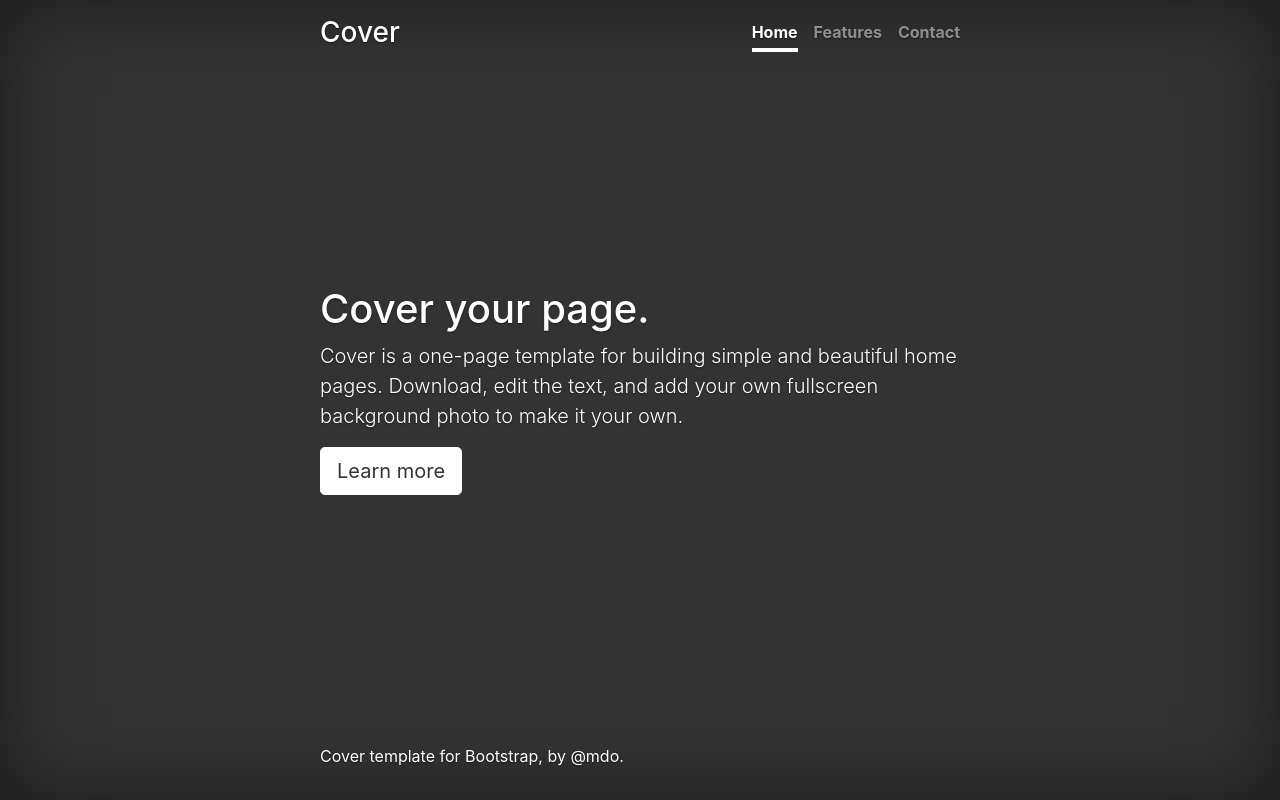
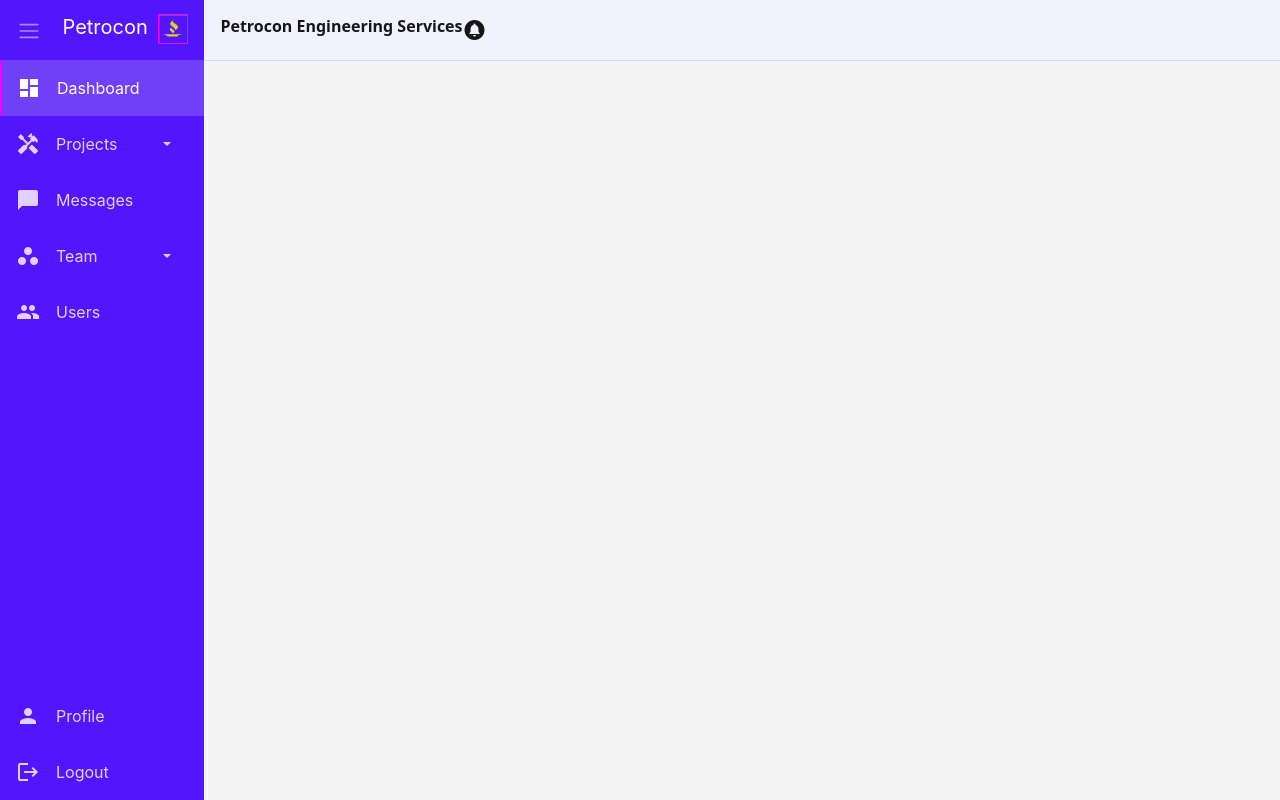
Before and after one commit to elkatakiku/PetroconEngineeringSevices, a PHP site: page /app/index.html in a window 1280 px wide. Run offline with PHP 8.4, Linux system fonts and the light colour scheme; some libraries are stand-ins or nearby versions.

Commit message:
Finish sidebar navigation

```diff
--- a/app/index.html
+++ b/app/index.html
@@ -9,45 +9,138 @@
     <!-- Bootstrap CSS -->
     <link rel="stylesheet" href="https://cdn.jsdelivr.net/npm/bootstrap@4.6.2/dist/css/bootstrap.min.css" integrity="sha384-xOolHFLEh07PJGoPkLv1IbcEPTNtaed2xpHsD9ESMhqIYd0nLMwNLD69Npy4HI+N" crossorigin="anonymous">
 
+    <!-- Google Icons -->
+    <link href="https://fonts.googleapis.com/icon?family=Material+Icons" rel="stylesheet">
+
     <!-- External CSS -->
+    <link rel="stylesheet" href="../styles/styles.css">
     <link rel="stylesheet" href="../styles/styles-admin.css">
   </head>
   <body>
+    <div class="wrapper">
+      <nav class="sidebar navbar-dark" id="navbar-app-petrocon">
+        <div>
+          <header>
+            <button id="sidebarButton" type="button" class="btn">
+              <span class="navbar-toggler-icon"></span>
+            </button>
 
+            <a href="" class="navbar-brand brand sidebar-collapsible">
+              <span class="d-inline-block">Petrocon</span>
+              <svg class="brand-icon" version="1.0" xmlns="http://www.w3.org/2000/svg" width="36.000000pt" height="36.000000pt" viewBox="0 0 36.000000 36.000000" preserveAspectRatio="xMidYMid meet">
+                <metadata> Created by potrace 1.16, written by Peter Selinger 2001-2019 </metadata>
+                <g transform="translate(0.000000,36.000000) scale(0.007965,-0.007982)" fill="#5215FC" stroke="none">
+                  <path d="M20 2245 l0 -2245 2250 0 2250 0 0 2245 0 2245 -2250 0 -2250 0 0
+                  -2245z m2200 1312 c0 -28 4 -67 9 -84 24 -85 169 -220 401 -374 110 -73 146
+                  -101 217 -170 206 -199 263 -371 166 -499 -11 -14 -31 -45 -46 -70 -39 -67
+                  -295 -320 -323 -320 -10 0 -14 12 -14 39 0 47 -32 150 -62 200 -29 49 -123
+                  149 -174 186 -57 41 -209 169 -264 222 -25 24 -61 53 -81 66 -41 25 -199 189
+                  -219 227 -8 14 -13 57 -12 105 0 99 30 173 100 247 171 183 270 276 295 278 4
+                  0 7 -24 7 -53z m-208 -1124 l-3 -68 49 -50 c67 -68 151 -139 187 -158 122 -63
+                  245 -230 245 -334 0 -59 -117 -210 -221 -286 l-36 -26 -7 55 c-3 31 -14 70
+                  -23 87 -26 52 -105 138 -158 174 -130 88 -250 194 -276 245 -24 47 -23 77 5
+                  161 14 45 39 90 71 129 46 57 138 136 160 137 6 1 9 -26 7 -66z m1047 -1011
+                  l385 -7 33 -55 c18 -30 32 -61 31 -68 -2 -10 -48 -13 -195 -15 -226 -2 -209 6
+                  -268 -130 -27 -62 -44 -89 -59 -92 -12 -3 -382 -4 -824 -3 l-803 3 -35 85
+                  c-19 47 -39 92 -43 100 -7 12 -44 15 -221 18 -167 2 -211 5 -207 15 3 7 18 43
+                  33 80 l29 66 135 3 c290 6 1645 6 2009 0z" />
+                </g>
+              </svg>
+            </a>
+          </header>
 
-    <div class="cover-container d-flex w-100 h-100 p-3 mx-auto flex-column">
-        <header class="masthead mb-auto">
-        <div class="inner">
-            <h3 class="masthead-brand">Cover</h3>
-            <nav class="nav nav-masthead justify-content-center">
-            <a class="nav-link active" href="#">Home</a>
-            <a class="nav-link" href="#">Features</a>
-            <a class="nav-link" href="#">Contact</a>
-            </nav>
+          <ul class="list-unstyled sidebar-nav">
+            <li class="nav-item d-flex active">
+              <span class="material-icons">dashboard</span>
+              <a class="nav-link sidebar-collapsible" href="#">Dashboard<span class="sr-only">(current)</span></a>
+            </li>
+            <li class="nav-item item-dropdown">
+              <div class="d-flex dropdown-tile">
+                <span class="material-icons">handyman</span>
+                <a class="nav-link sidebar-collapsible dropdown-toggle" data-toggle="collapse" href="#projectsCollapse" aria-expanded="false" aria-controls="contentId">
+                  Projects
+                </a>
+              </div>
+              <ul class="collapse list-unstyled" id="projectsCollapse">
+                <li class="nav-item">
+                  <a class="nav-link" href="#">All</a>
+                </li>
+                <li class="nav-item">
+                  <a class="nav-link" href="#">Done</a>
+                </li>
+                <li class="nav-item">
+                  <a class="nav-link" href="#">Ongoing</a>
+                </li>
+                <li class="nav-item">
+                  <a class="nav-link" href="#">Pending</a>
+                </li>
+              </ul>
+            </li>
+            <li class="nav-item d-flex">
+              <span class="material-icons">chat_bubble</span>
+              <a class="nav-link sidebar-collapsible" href="#">Messages</a>
+            </li>
+            <li class="nav-item item-dropdown">
+              <div class="d-flex dropdown-tile">
+                <span class="material-icons">workspaces</span>
+                <a class="nav-link sidebar-collapsible dropdown-toggle" data-toggle="collapse" href="#teamCollapse" aria-expanded="false" aria-controls="contentId">
+                  Team
+                </a>
+              </div>
+              <ul class="collapse list-unstyled" id="teamCollapse">
+                <li class="nav-item">
+                  <a class="nav-link" href="#">Employees</a>
+                </li>
+                <li class="nav-item">
+                  <a class="nav-link" href="#">Workers</a>
+                </li>
+              </ul>
+            </li>
+            <li class="nav-item d-flex">
+              <span class="material-icons">people</span>
+              <a class="nav-link sidebar-collapsible" href="#">Users</a>
+            </li>
+          </ul>
         </div>
-        </header>
 
-        <main role="main" class="inner cover">
-        <h1 class="cover-heading">Cover your page.</h1>
-        <p class="lead">Cover is a one-page template for building simple and beautiful home pages. Download, edit the text, and add your own fullscreen background photo to make it your own.</p>
-        <p class="lead">
-            <a href="#" class="btn btn-lg btn-secondary">Learn more</a>
-        </p>
+        <div class="bottom-nav">
+          <ul class="list-unstyled sidebar-nav">
+            <li class="nav-item d-flex">
+              <span class="material-icons">person</span>
+              <a class="nav-link sidebar-collapsible" href="#">Profile<span class="sr-only">(current)</span></a>
+            </li>
+
+            <li class="nav-item d-flex">
+              <span class="material-icons">logout</span>
+              <a class="nav-link sidebar-collapsible" href="#">Logout</a>
+            </li>
+          </ul>
+        </div>
+      </nav>
+
+      <div class="wrapper-body">
+        <!-- Top Bar -->
+        <div class="top-bar">
+          <h1>Petrocon Engineering Services</h1>
+          <span class="material-icons">circle_notifications</span>
+        </div>
+
+        <main>
+          <!-- Content -->
         </main>
-
-        <footer class="mastfoot mt-auto">
-        <div class="inner">
-            <p>Cover template for <a href="https://getbootstrap.com/">Bootstrap</a>, by <a href="https://twitter.com/mdo">@mdo</a>.</p>
-        </div>
-        </footer>
+      </div>
     </div>
-
-
 
     <!-- Optional JavaScript -->
     <!-- jQuery first, then Popper.js, then Bootstrap JS -->
     <script src="https://ajax.googleapis.com/ajax/libs/jquery/3.6.1/jquery.min.js"></script>
     <script src="https://cdnjs.cloudflare.com/ajax/libs/popper.js/1.14.7/umd/popper.min.js" integrity="sha384-UO2eT0CpHqdSJQ6hJty5KVphtPhzWj9WO1clHTMGa3JDZwrnQq4sF86dIHNDz0W1" crossorigin="anonymous"></script>
     <script src="https://stackpath.bootstrapcdn.com/bootstrap/4.3.1/js/bootstrap.min.js" integrity="sha384-JjSmVgyd0p3pXB1rRibZUAYoIIy6OrQ6VrjIEaFf/nJGzIxFDsf4x0xIM+B07jRM" crossorigin="anonymous"></script>
+
+    <!-- Font Awesome -->
+    <script src="https://kit.fontawesome.com/4de3040dc0.js" crossorigin="anonymous"></script>
+
+    <!-- External JS -->
+    <script src="../scripts/index.js"></script>
   </body>
 </html>
--- a/index.html
+++ b/index.html
@@ -17,10 +17,10 @@
     <link rel="stylesheet" href="styles/styles.css">
     <link rel="stylesheet" href="styles/media-query.css">
   </head>
-  <body data-spy="scroll" data-target="#navbar-petrocon" data-offset="500">
+  <body data-spy="scroll" data-target="#navbar-client-petrocon" data-offset="500">
 
     <!-- Navbar -->
-    <nav id="navbar-petrocon" class="navbar fixed-top navbar-expand-lg navbar-dark">
+    <nav id="navbar-client-petrocon" class="navbar fixed-top navbar-expand-lg navbar-dark">
       <a class="navbar-brand brand" href="#">
         <img src="images/petrocon-icon-2.png" class="d-inline-block align-top brand-icon" alt="Petrocon Logo">
         <span class="brand-name">Petrocon Engineering Services</span>
--- a/scripts/index.js
+++ b/scripts/index.js
@@ -27,14 +27,23 @@ $('#project-carousel').on('slide.bs.carousel', function(e) {
     }
 });
 
-// $("#createAccountBtn").click(function (e) {
-//     // e.preventDefault();
-//     console.log(e);
-//     $(".form-login").slideUp();
-// });
-
 $("#createAccountBtn").click(function(){
         // $(".form-login").hide();
     $(".form-login").css("left", "100%").fadeOut();
 
-  });
+});
+
+$("#sidebarButton").click(function (e) {
+    e.preventDefault();
+    console.log("is working");
+    console.log($(".material-icons")[0]);
+    // console.log($(".sidebar .material-icons").length);
+    // $(".sidebar-collapsible").css("width", "0");]
+    $(".sidebar-collapsible").toggleClass("disappear");
+    // $(".navbar-brand").fadeToggle();
+    // setTimeout(() => {
+    //     $(".navbar-brand").toggleClass("remove");
+    // }, 200);
+
+    // $(".material-icons").after('<a class="nav-link sidebar-collapsible" href="#">Messages</a>');
+});
--- a/styles/styles-admin.css
+++ b/styles/styles-admin.css
@@ -1,106 +1,50 @@
-/*
- * Globals
- */
+:root {
+  /* Colors */
+  --primary: #5215FC;
 
-/* Links */
-a,
-a:focus,
-a:hover {
-  color: #fff;
-}
+  --primary-text: #161616;
+  --complementary-text: #FFFF00;
 
-/* Custom default button */
-.btn-secondary,
-.btn-secondary:hover,
-.btn-secondary:focus {
-  color: #333;
-  text-shadow: none; /* Prevent inheritance from `body` */
-  background-color: #fff;
-  border: .05rem solid #fff;
-}
+  --input-field: #E6E3DD;
+  --input-field-focus: #fff;
 
+  /* Texts Size */
+  --input-padding-x: .5rem;
+  --input-padding-y: .5rem;
 
-/*
- * Base structure
- */
-
-html,
-body {
-  height: 100%;
-  background-color: #333;
+  --small-text: .75rem;
+  --normal-text: 1rem;
 }
 
 body {
-  display: -ms-flexbox;
-  display: flex;
-  color: #fff;
-  text-shadow: 0 .05rem .1rem rgba(0, 0, 0, .5);
-  box-shadow: inset 0 0 5rem rgba(0, 0, 0, .5);
+  background-color: #f4f4f4;
+  color: var(--primary-text);
+  /* max-width: 1366px; */
+  /* margin: auto; */
+  position: relative;
+  /* box-shadow: 10px 0 8px -5px #e9e1ff, -10px 0 8px -5px #e9e1ff; */
 }
 
-.cover-container {
-  max-width: 42em;
+h1, h2, h3, h4, h5, h6 {
+  font-family: 'Noto Sans', sans-serif;
+  font-weight: 700;
+  line-height: 1.28;
 }
 
-
-/*
- * Header
- */
-.masthead {
-  margin-bottom: 2rem;
+input, textarea {
+  background-color: var(--input-field) !important;
 }
 
-.masthead-brand {
-  margin-bottom: 0;
+p {
+  font-size: 1rem;
+  font-family: 'Open Sans', sans-serif;
+  font-weight: 400;
+  line-height: 1.5;
 }
 
-.nav-masthead .nav-link {
-  padding: .25rem 0;
-  font-weight: 700;
-  color: rgba(255, 255, 255, .5);
-  background-color: transparent;
-  border-bottom: .25rem solid transparent;
+.flex-wrapper {
+  display: flex;
+  align-content: stretch;
+  background-color: red;
+  height: 100%;
 }
-
-.nav-masthead .nav-link:hover,
-.nav-masthead .nav-link:focus {
-  border-bottom-color: rgba(255, 255, 255, .25);
-}
-
-.nav-masthead .nav-link + .nav-link {
-  margin-left: 1rem;
-}
-
-.nav-masthead .active {
-  color: #fff;
-  border-bottom-color: #fff;
-}
-
-@media (min-width: 48em) {
-  .masthead-brand {
-    float: left;
-  }
-  .nav-masthead {
-    float: right;
-  }
-}
-
-
-/*
- * Cover
- */
-/* .cover {
-  padding: 0 1.5rem;
-}
-.cover .btn-lg {
-  padding: .75rem 1.25rem;
-  font-weight: 700;
-} */
-
-
-/*
- * Footer
- */
-/* .mastfoot {
-  color: rgba(255, 255, 255, .5);
-} */
--- a/styles/styles.css
+++ b/styles/styles.css
@@ -1,10 +1,14 @@
 :root {
-
     /* Colors */
     --primary: #5215FC;
+    --purple: #FF00FF;
+    --light-blue: #F2F2FF;
+
+    --border-rgba-color: rgba(112, 112, 221, .2);
 
     --primary-text: #161616;
     --complementary-text: #FFFF00;
+    --inactive-text: #E2D1FF;
 
     --input-field: #E6E3DD;
     --input-field-focus: #fff;
@@ -105,6 +109,9 @@ p {
     background-color: #FFBAD7;
 }
 
+.disappear {
+    display: none !important;
+}
 
 /* Containers */
 .white-section {
@@ -183,21 +190,101 @@ p {
 }
 
 /* Nav Bar */
-.navbar {
+/* Client Navbar */
+#navbar-client-petrocon.navbar {
     position: sticky;
-    /* z-index: 100; */
     width: 100%;
     padding: .5rem 5%;
     background-color: var(--primary);
 }
 
-.nav-item {
+#navbar-client-petrocon .navbar .nav-item {
     padding: 0 18px;
 }
 
-.nav-link {
+#navbar-client-petrocon .navbar .nav-link {
     text-transform: uppercase;
 }
+
+/* Admin Navbar */
+#navbar-app-petrocon.sidebar {
+    display: flex;
+    flex-direction: column;
+    justify-content: space-between;
+    padding: 0;
+    background-color: var(--primary);
+    color: white;
+}
+
+#navbar-app-petrocon.sidebar #sidebarButton {
+    padding: 1rem;
+}
+
+#navbar-app-petrocon.sidebar .brand-icon {
+    width: 30px;
+    height: 30px;
+    margin-left: 5px;
+    background-color: #E1D124;
+    border: 1px solid var(--purple);
+}
+
+#navbar-app-petrocon.sidebar  .sidebar-nav > .nav-item {
+    color: var(--inactive-text);
+    padding: .5rem 1rem;
+    transition: .2s background-color linear;
+}
+
+#navbar-app-petrocon .nav-item .material-icons {
+    color: inherit;
+    padding: .5rem 0;
+}
+
+#navbar-app-petrocon .nav-item .nav-link {
+    color: inherit;
+    padding: .5rem 0 .5rem .5rems;
+    width: 100%;
+    overflow: hidden;
+}
+
+#navbar-app-petrocon.sidebar .active {
+    color: white !important;
+    background-color: rgba(231, 233, 236, .2);
+    border-left: 1px solid var(--purple);
+}
+
+#navbar-app-petrocon .nav-item:hover {
+    background-color: rgba(231, 233, 236, .2);
+}
+
+/* Nav Dropdown Item */
+.item-dropdown .dropdown-tile {
+    position: relative;
+}
+
+.item-dropdown > ul .nav-item {
+    padding: .2rem .5rem;
+}
+
+.item-dropdown > ul .nav-item .nav-link {
+    padding: 0;
+}
+
+.dropdown-toggle::after {
+    display: block;
+    position: absolute;
+    top: 50%;
+    right: 10%;
+    transform: translateY(-50%);
+}
+
+#navbar-app-petrocon.sidebar .bottom-nav {
+    border-top: 1px solid var(--border-color);
+}
+
+.bottom-nav .sidebar-nav {
+    margin-bottom: 0;
+}
+
 
 /* Header Background Image and Divider */
 .header-design-container {
@@ -365,8 +452,7 @@ p {
     margin-top: 20px;
 }
 
-/* Projects */
-#projects .subtitle {
+/* Projects */projects .subtitle {
     color: var(--complementary-text);
     margin-top: 20px;
 }
@@ -567,3 +653,32 @@ p {
 .form-login .login-options {
     padding: 5% 0 12%;
 }
+
+
+
+
+/* Application */
+.wrapper {
+    display: flex;
+    min-height: 100vh;
+}
+
+.wrapper-body {
+    flex-grow: 1;
+    display: flex;
+    flex-direction: column;
+}
+
+.top-bar {
+    display: flex;
+    background-color: var(--light-blue);
+    border-bottom: 1px solid var(--border-rgba-color);
+    padding: 1rem;
+    /* align-self: center; */
+    align-items: center;
+}
+
+.top-bar h1 {
+    font-size: 1rem;
+    align-self: center;
+}
```
Also changed, not shown: login.html (+1 -8 lines), styles/cover-page-styles.css (deleted, +0 -106 lines), try.html (+16 -95 lines).
